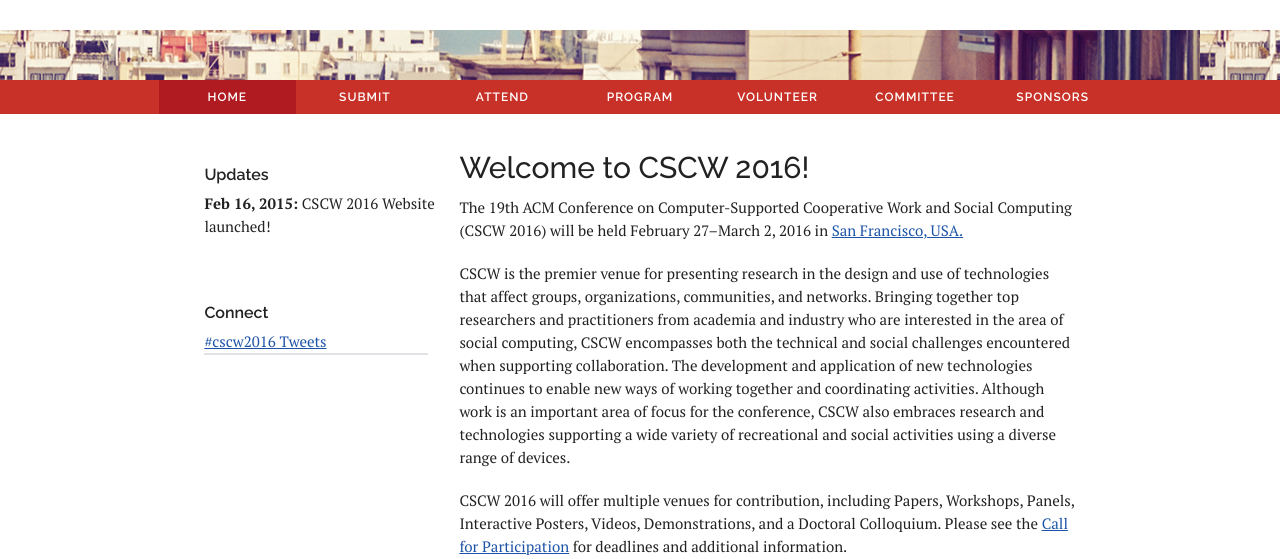
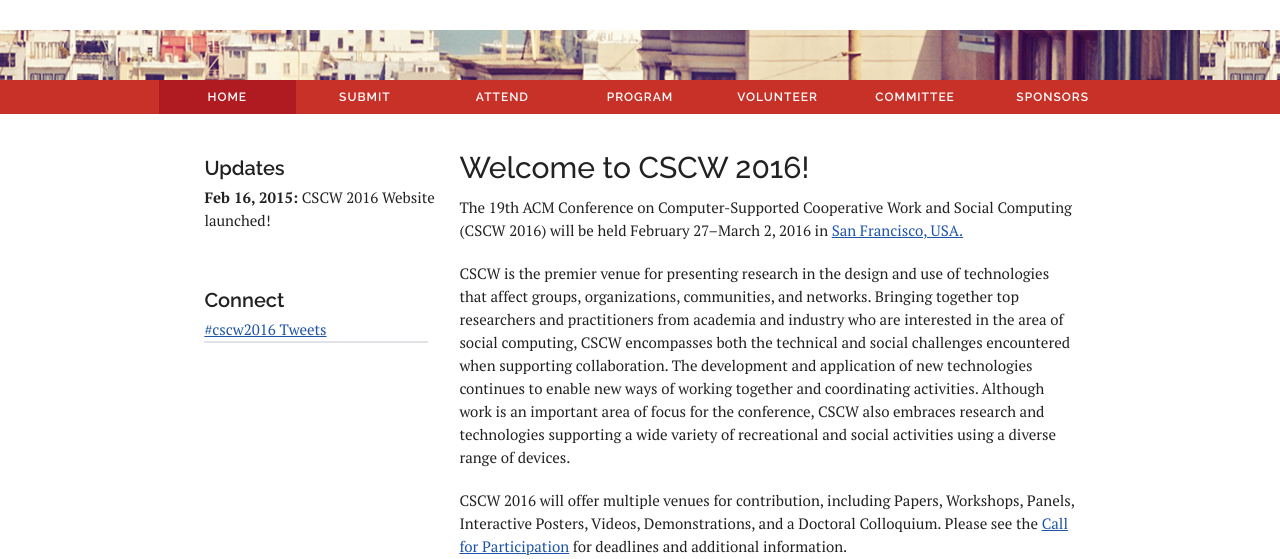
Before and after one commit to niloufars/CSCW2016, a PHP site: page /index.php in a window 1280 px wide. Shown: the part 263-822 px from the top of the page. Run offline with PHP 8.4, Linux system fonts and the light colour scheme; some libraries are stand-ins or nearby versions.

Commit message:
better sidebar header size

```diff
--- a/css/styles.css
+++ b/css/styles.css
@@ -335,9 +335,9 @@ aside .item {
 
 aside .item h2 {
 	margin-bottom: 0;
-	font-size: 16px;
+	font-size: 20px;
+	line-height: 36px;
 	font-weight: 600;
-	padding-top: 7px;      /* baseline alignment with h1 in body content */
 }
 
 aside .item .inner {
```
